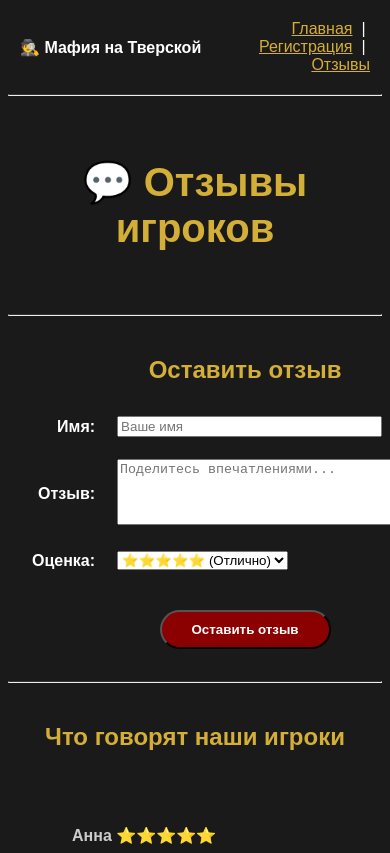
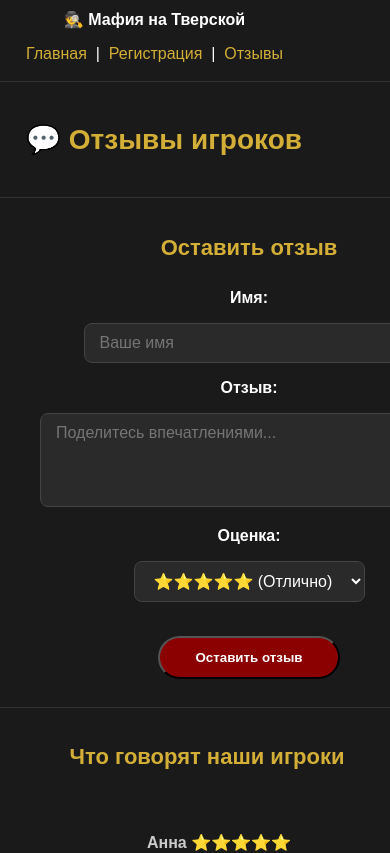
Before and after one commit to altynai987/mafia, a plain HTML site: page reviews.html in a window 390 px wide. Shown: the top 853 px of the page. Drawn offline with Linux system fonts and the light colour scheme.

Commit message:
Update style.css

```diff
--- a/css/style.css
+++ b/css/style.css
@@ -2,6 +2,8 @@
     font-family: Arial, sans-serif;
     background-color: #1a1a1a;
     color: #ffffff;
+    margin: 0;
+    padding: 0;
 }
 
 h1 {
@@ -21,23 +23,31 @@
 
 p {
     color: #cccccc;
+    line-height: 1.6;
 }
 
 a {
     color: #D4AF37;
+    text-decoration: none;
+}
+
+a:hover {
+    text-decoration: underline;
 }
 
 .btn {
     background-color: #8B0000;
     color: #ffffff;
-    padding: 10px 30px;
-    border-radius: 20px;
+    padding: 12px 35px;
+    border-radius: 25px;
     text-decoration: none;
     font-weight: bold;
+    display: inline-block;
 }
 
 .btn:hover {
     background-color: #cc0000;
+    text-decoration: none;
 }
 
 ul {
@@ -53,16 +63,78 @@
 
 footer {
     background-color: #0d0d0d;
-    padding: 15px 0;
+    padding: 20px 0;
     text-align: center;
     color: #666666;
     font-size: 14px;
 }
 
+footer a {
+    color: #888888;
+}
+
+footer a:hover {
+    color: #D4AF37;
+}
+
 hr {
+    border: none;
     border-top: 1px solid #333333;
 }
 
 img {
+    border-radius: 10px;
+    max-width: 100%;
+}
+
+table {
+    width: 100%;
+}
+
+td {
+    padding: 8px 12px;
+}
+
+input, select, textarea {
+    background-color: #2a2a2a;
+    color: #ffffff;
+    border: 1px solid #444;
     border-radius: 8px;
+    padding: 10px 15px;
+    font-family: Arial, sans-serif;
+    font-size: 16px;
 }
+
+input:focus, select:focus, textarea:focus {
+    border-color: #D4AF37;
+    outline: none;
+}
+
+button {
+    cursor: pointer;
+}
+
+.container {
+    max-width: 1100px;
+    margin: 0 auto;
+    padding: 0 20px;
+}
+
+/* Адаптация для телефонов */
+@media (max-width: 768px) {
+    h1 {
+        font-size: 28px;
+    }
+    h2 {
+        font-size: 22px;
+    }
+    table, tr, td {
+        display: block;
+        width: 100%;
+        text-align: center;
+    }
+    img {
+        width: 100% !important;
+        height: auto;
+    }
+}
```
